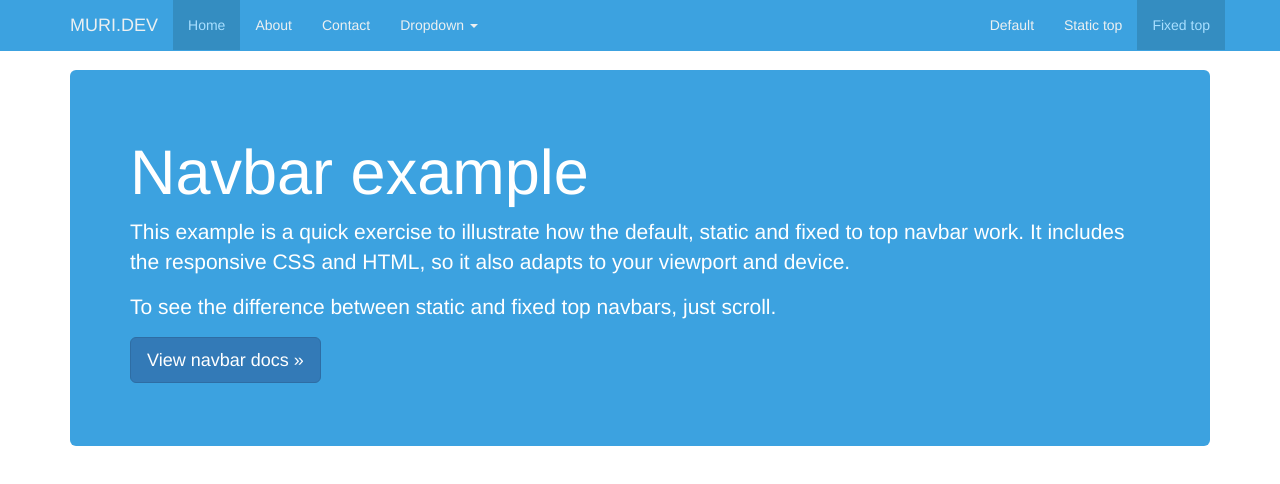
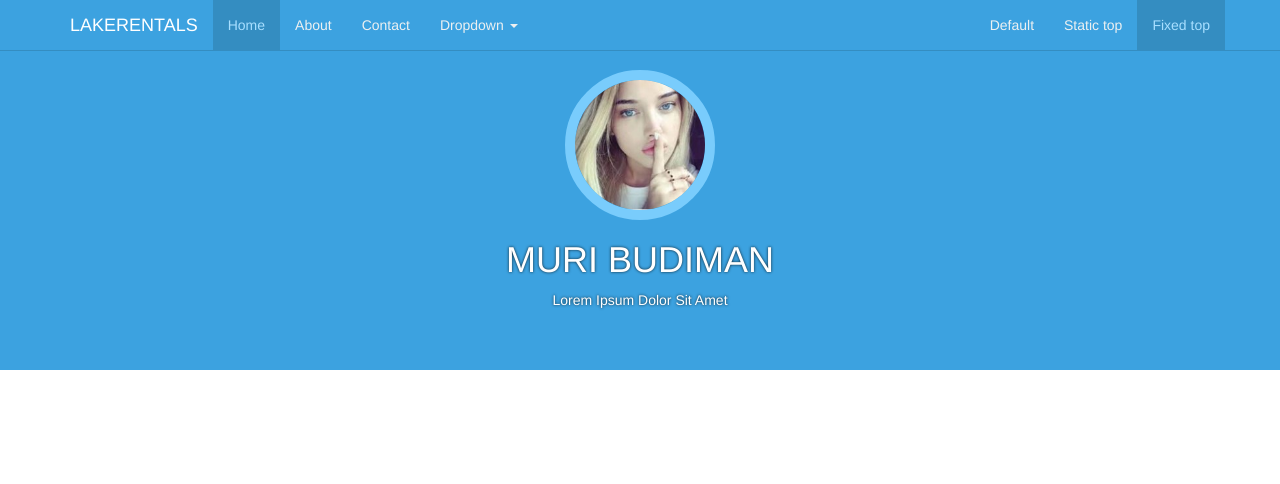
Before and after one commit to udamuri/bootstrap-socialmedia, a plain HTML site: page main.html in a window 1280 px wide. Drawn offline with Linux system fonts and the light colour scheme.

Commit message:
main page

```diff
--- a/assets/login.less
+++ b/assets/login.less
@@ -11,6 +11,7 @@
 @color_blue0 : #9EDBFF;
 @color_red0 : #DD3B3B;
 @color_blue1 : #79CCFC;
+@color_orange1 : #f19330;
 
 body {
 	background-color: @main_color;
--- a/assets/main.less
+++ b/assets/main.less
@@ -9,13 +9,47 @@
 @white_color : #fff;
 @gray1_color : #EAEAEA;
 @blue1_color : #79CCFC;
+@orange1_color : #f19330;
 
 body
 {
-	padding-top: 70px;
+	padding-top: 50px;
+}
+
+.border-radius(@radius: 0.3em)
+{
+	-webkit-border-radius: @radius;
+	-moz-border-radius: @radius;
+	border-radius: @radius;
 }
 
 .mbc{
 	background: @main_color;
 	color: @white_color;
 }
+
+.mycover
+{
+	background: @main_color;
+	min-height: 100px;
+	height: auto;
+	padding-bottom: 50px;
+	@media @midi {
+		height: auto;
+	}
+}
+
+.cover-img-profile
+{
+	.border-radius(50%);
+	width:150px;
+	height:150px;
+	margin-top: 20px;
+	border: 10px solid @blue1_color;
+}
+
+.profile-name, .profile-about
+{
+	color: @white_color;
+	text-shadow: 0 0 3px rgba(0, 0, 0, 0.8);
+}
--- a/assets/navbar.less
+++ b/assets/navbar.less
@@ -2,6 +2,7 @@
 @bgHighlight    : #348DC1;
 @colDefault     : #ecf0f1;
 @colHighlight   : #A8DFFF;
+@colWhite  : #fff;
 @dropDown       : false;
 .ddm() when (@dropDown) {
   > li > .dropdown-menu {
@@ -20,10 +21,10 @@
       background-color: @bgHighlight; }}}
 .navbar-default {
   background-color: @bgDefault;
-  /*border-color: @bgHighlight;*/
-  border-color: @bgDefault;
+  border-color: @bgHighlight;
+  /*border-color: @bgDefault;*/
   .navbar-brand {
-    color: @colDefault;
+    color: @colWhite;
     &:hover, &:focus {
       color: @colHighlight; }}
   .navbar-text {
--- a/main.html
+++ b/main.html
@@ -9,7 +9,7 @@
     <meta name="author" content="">
     <link rel="icon" href="../../favicon.ico">
 
-    <title>Fixed Top Navbar Example for Bootstrap</title>
+    <title>Bootstrap</title>
     <!-- Bootstrap -->
     <link href="assets/css/bootstrap.min.css" rel="stylesheet">
     <link href="assets/navbar.css" rel="stylesheet">
@@ -35,7 +35,7 @@
             <span class="icon-bar"></span>
             <span class="icon-bar"></span>
           </button>
-          <a class="navbar-brand" href="#">MURI.DEV</a>
+          <a class="navbar-brand" href="#">LAKERENTALS</a>
         </div>
         <div id="navbar" class="navbar-collapse collapse">
           <ul class="nav navbar-nav">
@@ -64,19 +64,21 @@
       </div>
     </nav>
 
-    <div class="container">
+    <section class="mycover">
+    	<div class="container">
+    		<div class="row">
+    			<div class="col-md-12 text-center">
+    			     <img class="cover-img-profile" src="img/3.jpg">
+               <h1 class="profile-name">MURI BUDIMAN</h1>
+               <p class="profile-about">Lorem Ipsum Dolor Sit Amet</p>
+    			</div>
+    		</div>
+    	</div>
+    </section>
 
-      <!-- Main component for a primary marketing message or call to action -->
-      <div class="jumbotron mbc">
-        <h1>Navbar example</h1>
-        <p>This example is a quick exercise to illustrate how the default, static and fixed to top navbar work. It includes the responsive CSS and HTML, so it also adapts to your viewport and device.</p>
-        <p>To see the difference between static and fixed top navbars, just scroll.</p>
-        <p>
-          <a class="btn btn-lg btn-primary" href="../../components/#navbar" role="button">View navbar docs &raquo;</a>
-        </p>
-      </div>
+    <article class="container">
 
-    </div> <!-- /container -->
+    </article> <!-- /container -->
 
     <!-- jQuery (necessary for Bootstrap's JavaScript plugins) -->
     <script src="assets/js/jquery.min.js"></script>
```
Also changed, not shown: index.html (+2 -2 lines), register.html (+2 -2 lines), assets/main.css, assets/navbar.css.
